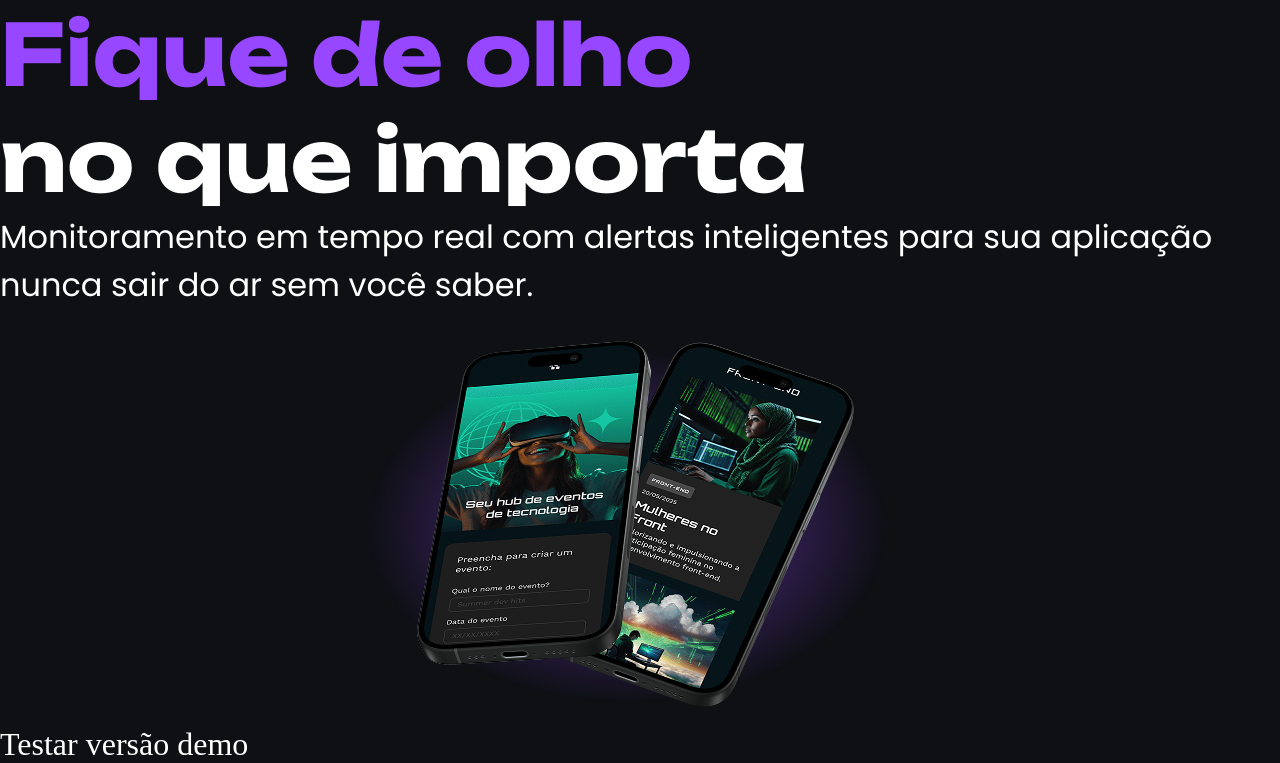
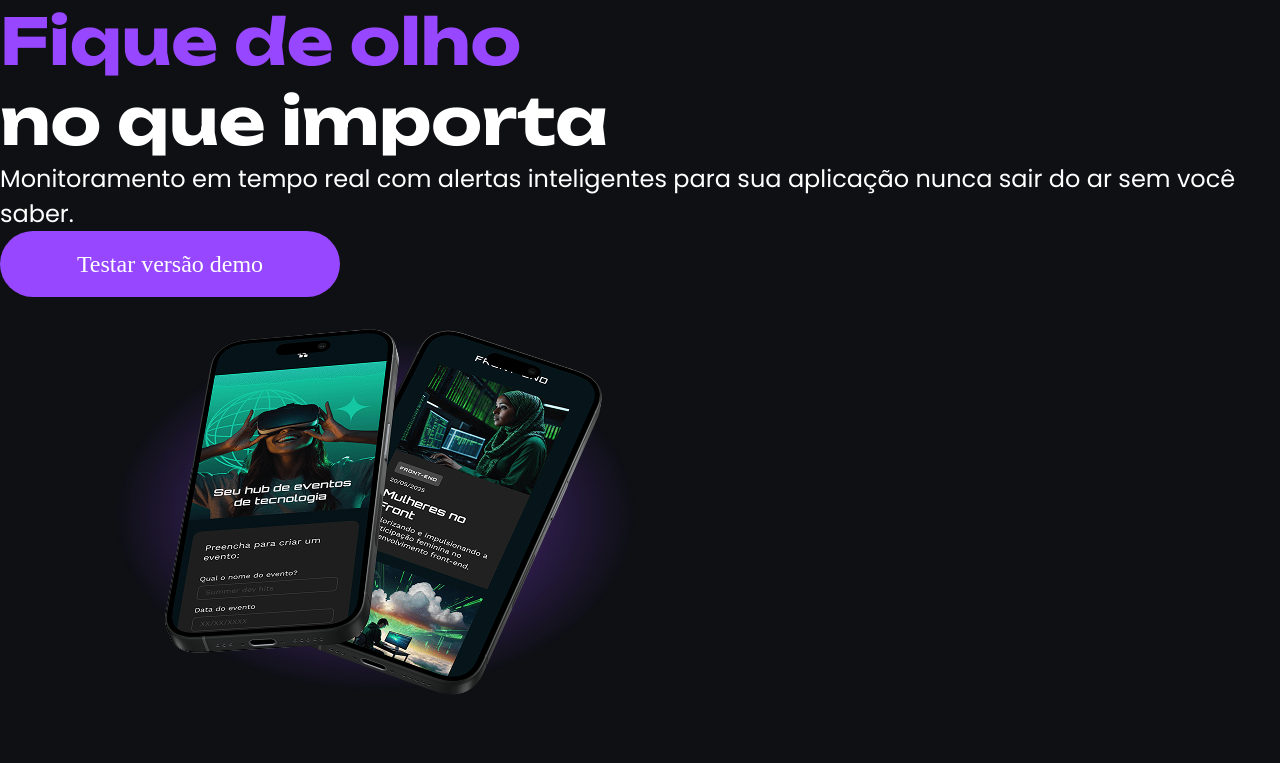
Before and after one commit to EveraldoCP/tecboard-Alura, a plain HTML site: page index.html in a window 1280 px wide. Shown: the part 37-800 px from the top of the page. Drawn offline with Linux system fonts and the light colour scheme.

Commit message:
Estilização do botão e ajuste no tamnho das fontes.

```diff
--- a/css/style.css
+++ b/css/style.css
@@ -30,7 +30,7 @@ body{
 }
 
 h1 {
-    font-size: 85px;
+    font-size: 64px;
     font-family: "Unbounded" , sans-serif ;
 
 
@@ -42,7 +42,7 @@ h1 span{
 }
 
 p{
-    font-size: 32px;
+    font-size: 24px;
     font-family: "Poppins", sans-serif;
 
 }
@@ -50,6 +50,15 @@ p{
 
 a{
     color:#FFFFFF;
-    font-size: 32px;
+    font-size: 24px;
     text-decoration: none;
+    background-color: #9747FF;
+    width: 340px;
+    height: 66px;
+    display: block;
+    text-align: center;
+    line-height: 66px;
+    border-radius: 36px;
+
+
 }
```
